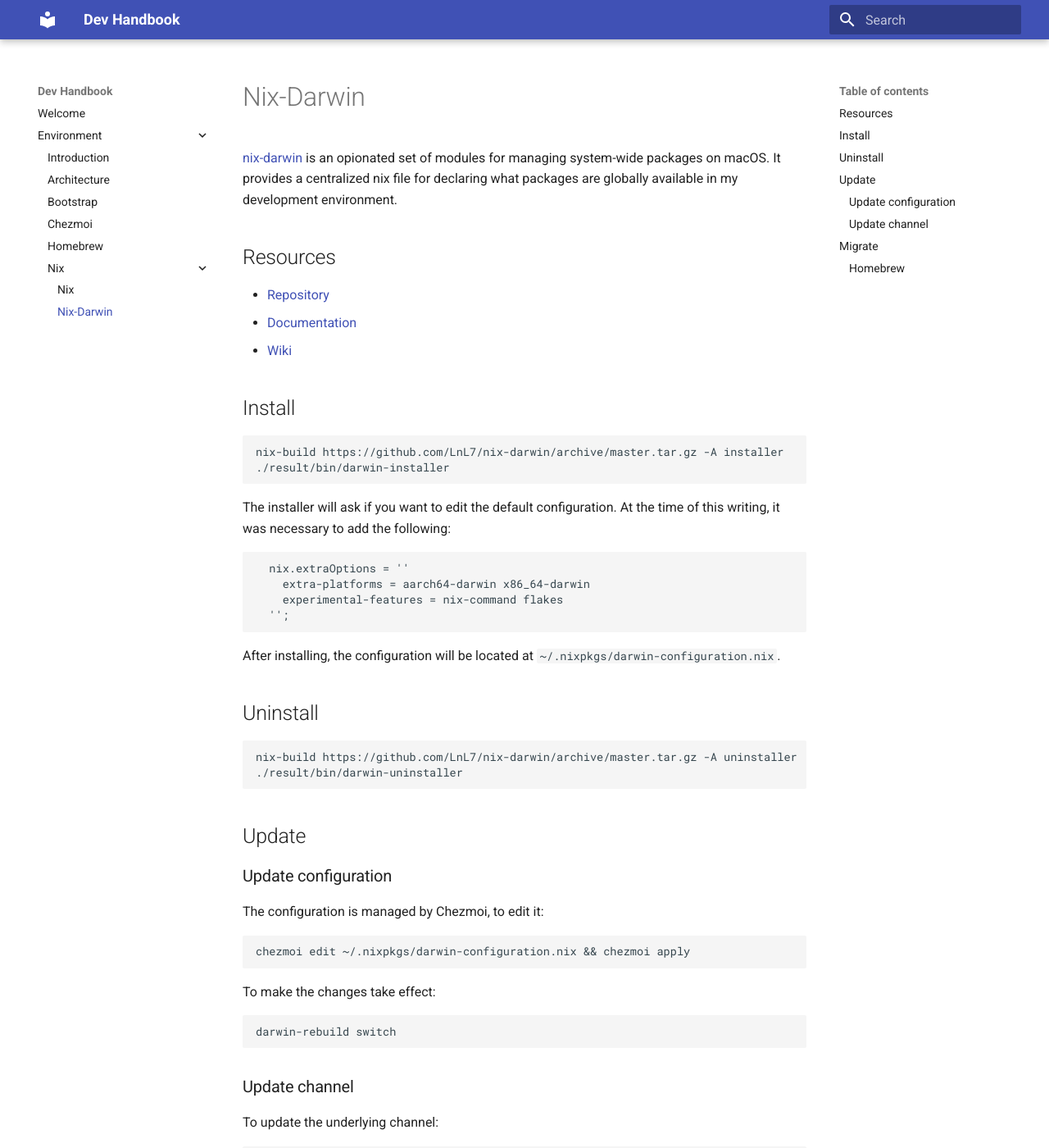
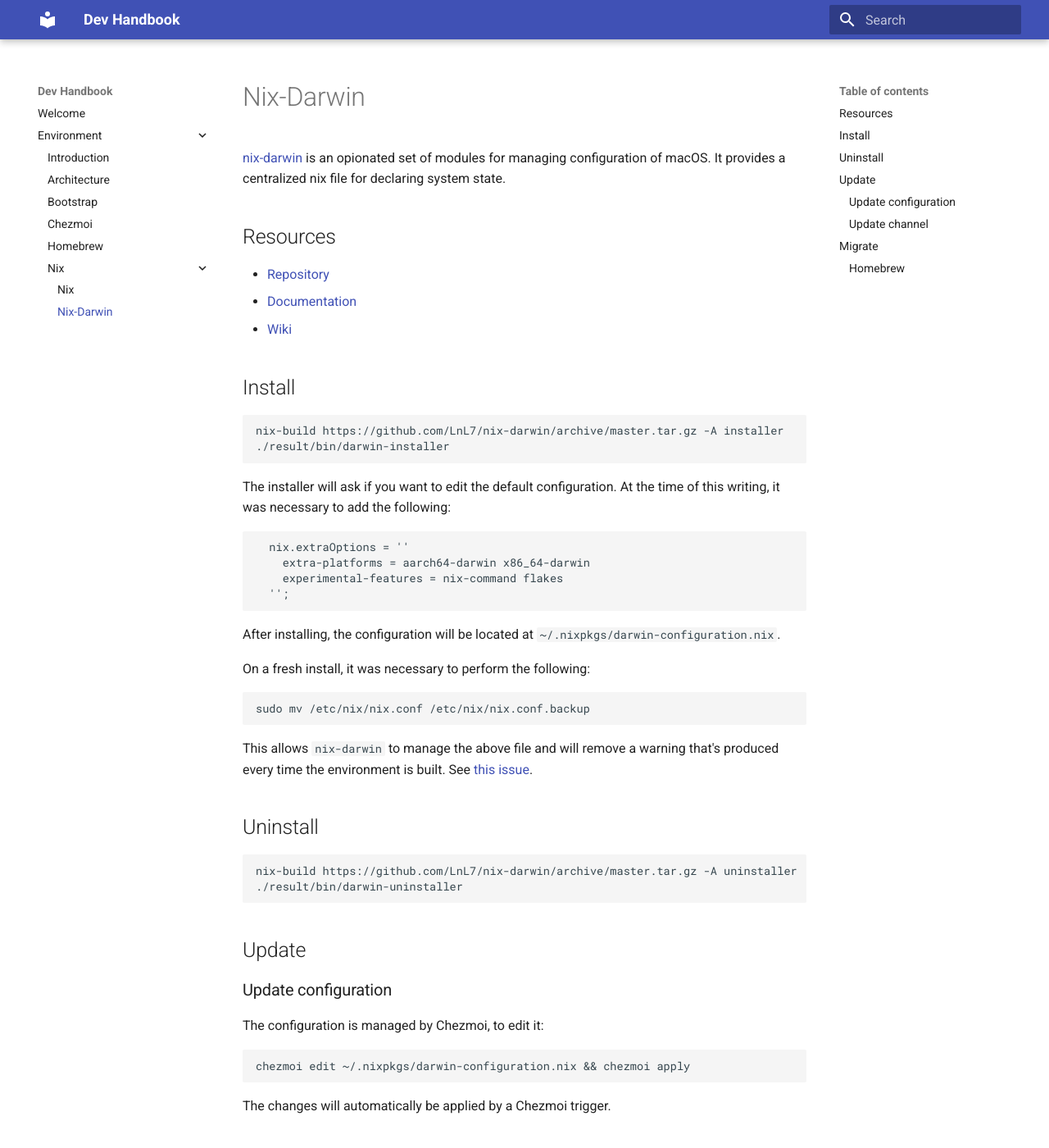
Before and after one commit to jmgilman/dev, an MkDocs documentation site: the page built from docs/environment/nix/nix-darwin.md, in a window 1280 px wide and 1400 px high. Shown: the whole window at 82% size. Built offline with MkDocs 1.6.1 and Material for MkDocs 9.7.7, drawn with Linux system fonts in a browser that asks for light colours.

Commit message:
fix: adds section for fixing nix-darwin warning and corrects section on updating

````diff
--- a/docs/environment/nix/nix-darwin.md
+++ b/docs/environment/nix/nix-darwin.md
@@ -1,9 +1,8 @@
 # Nix-Darwin
 
 [nix-darwin](https://github.com/LnL7/nix-darwin) is an opionated set of modules
-for managing system-wide packages on macOS. It provides a centralized nix file
-for declaring what packages are globally available in my development
-environment.
+for managing configuration of macOS. It provides a centralized nix file for
+declaring system state.
 
 ## Resources
 
@@ -31,6 +30,16 @@
 After installing, the configuration will be located at
 `~/.nixpkgs/darwin-configuration.nix`.
 
+On a fresh install, it was necessary to perform the following:
+
+```bash
+sudo mv /etc/nix/nix.conf /etc/nix/nix.conf.backup
+```
+
+This allows `nix-darwin` to manage the above file and will remove a warning
+that's produced every time the environment is built. See
+[this issue](https://github.com/LnL7/nix-darwin/issues/149).
+
 ## Uninstall
 
 ```bash
@@ -48,11 +57,7 @@
 chezmoi edit ~/.nixpkgs/darwin-configuration.nix && chezmoi apply
 ```
 
-To make the changes take effect:
-
-```bash
-darwin-rebuild switch
-```
+The changes will automatically be applied by a Chezmoi trigger.
 
 ### Update channel
 
````
